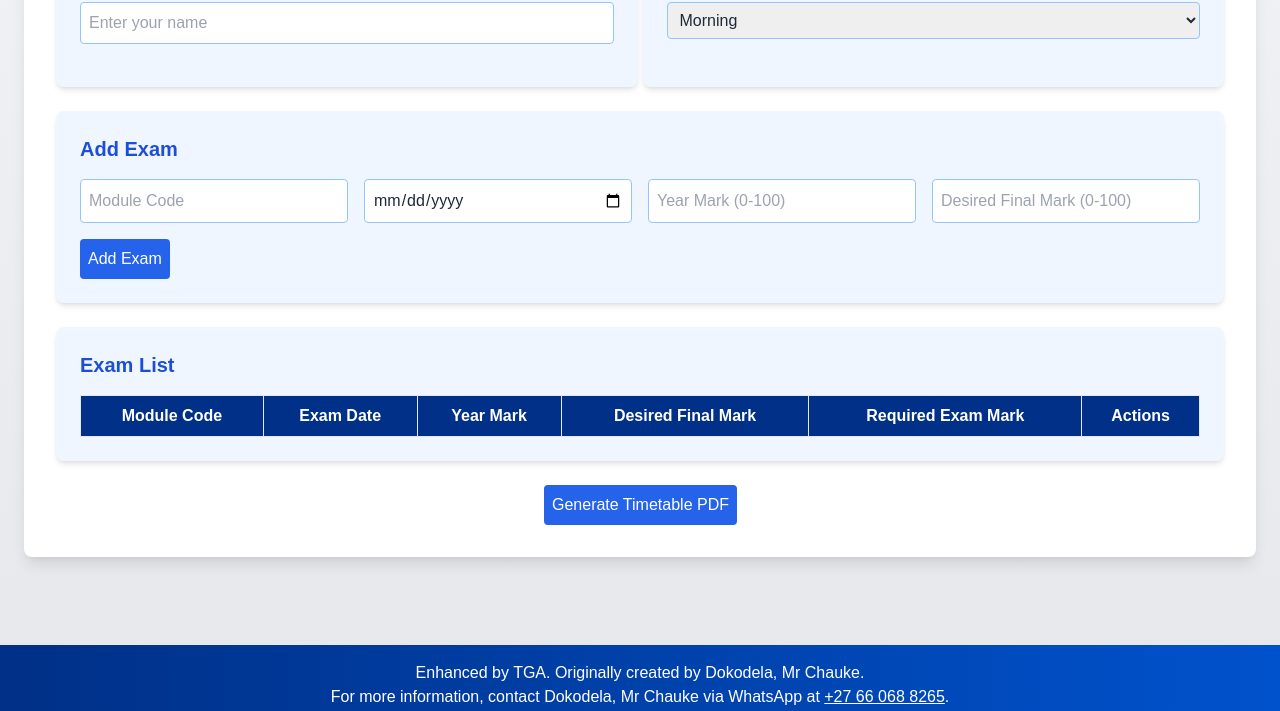
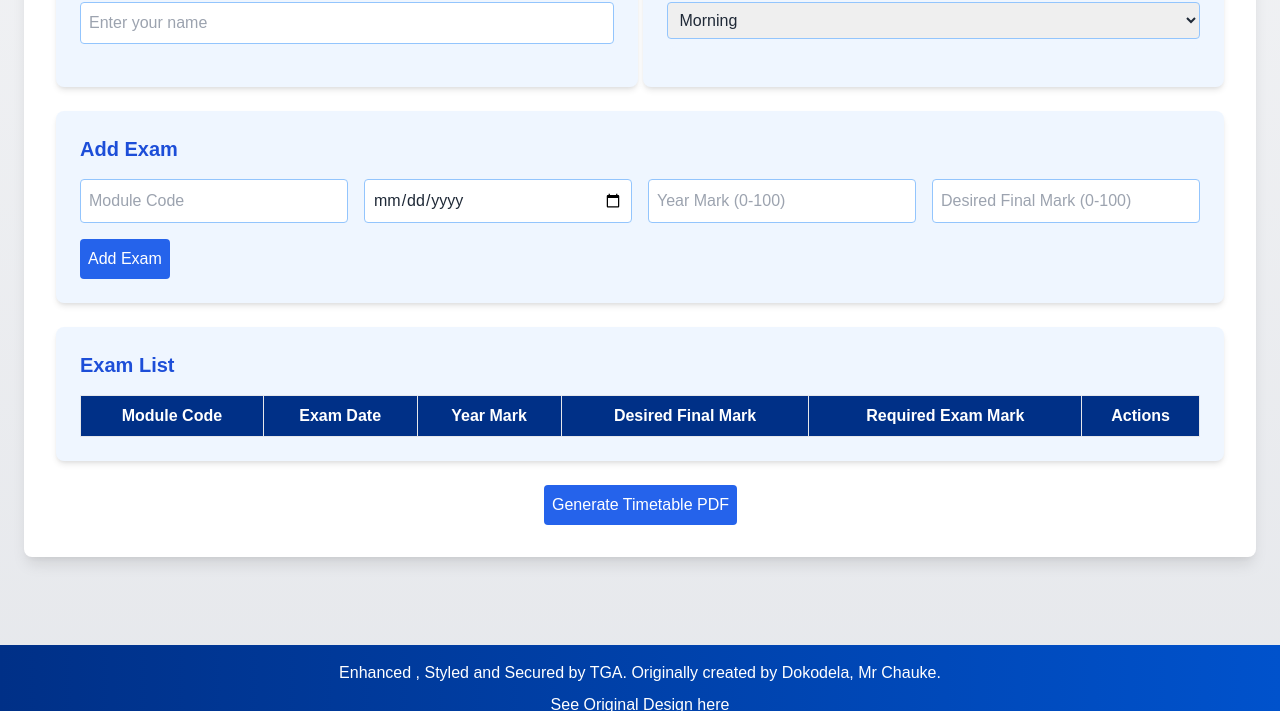
Before and after one commit to Codingapo/exam-timetable, a plain HTML site: page index.html in a window 1280 px wide. Shown: the part 320-1031 px from the top of the page. Drawn offline with nearby package versions, Linux system fonts and the light colour scheme; some packages are replaced by stand-ins of ours; a script that the page names is missing.

Commit message:
Update index.html

```diff
--- a/index.html
+++ b/index.html
@@ -248,7 +248,8 @@
     </div>
 
     <footer class="footer-bg text-white text-center p-4 mt-8">
-        <p>Enhanced by TGA. Originally created by Dokodela, Mr Chauke.</p>
+        <p>Enhanced , Styled and Secured by TGA. Originally created by Dokodela, Mr Chauke. </p>
+     <p style="margin-top: 8px;"><a href="https://iridescent-crepe-b2b34c.netlify.app/" style="color: #ffffff; text-decoration: underline;" onmouseover="this.style.color='#bfdbfe'" onmouseout="this.style.color='#ffffff'">See Original Design here</a></p>
         <p>For more information, contact Dokodela, Mr Chauke via WhatsApp at <a href="https://wa.me/27660688265" class="underline hover:text-blue-300">+27 66 068 8265</a>.</p>
         <div class="app-links mt-2">
             <a id="iphoneLink" href="https://wisestudents.site/secured-login" target="_blank">
```
